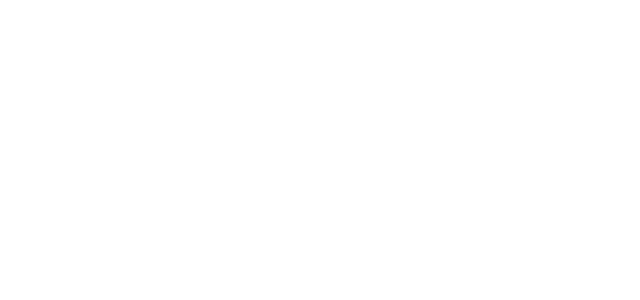
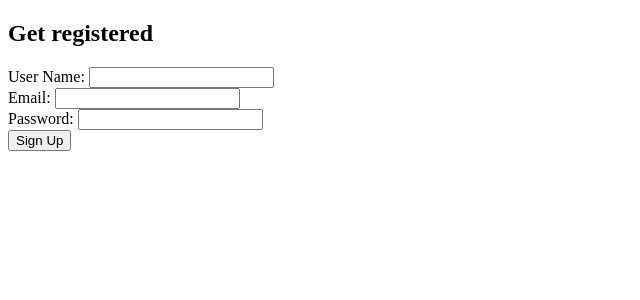
Before and after one commit to NitGanwani/OnlyFilms-Frontend, a React (Vite) app: page / in a window 1280 px wide. Shown: the top 300 px of the page, without its empty margins (0-640 px from the left). Built offline with nearby package versions, Linux system fonts and the light colour scheme.

Commit message:
Add functionality for register users

```diff
--- a/src/core/services/user.repository.ts
+++ b/src/core/services/user.repository.ts
@@ -21,7 +21,7 @@ export class UserRepository extends ApiRepository<User> {
   }
 
   async register(item: Partial<User>): Promise<User> {
-    const response = await fetch(this.url + "register/", {
+    const response = await fetch(this.url + "user/register", {
       method: "POST",
       body: JSON.stringify(item),
       headers: { "Content-Type": "application/json" },
@@ -30,7 +30,7 @@ export class UserRepository extends ApiRepository<User> {
   }
 
   async login(id: User["id"], item: Partial<User>): Promise<User> {
-    const response = await fetch(this.url + "login/" + (id as string), {
+    const response = await fetch(this.url + "user/login/" + id, {
       method: "PATCH",
       body: JSON.stringify(item),
       headers: { "Content-Type": "application/json" },
--- /dev/null
+++ b/src/core/store/store.ts
@@ -0,0 +1,17 @@
+import { Action, ThunkAction, configureStore } from "@reduxjs/toolkit";
+import usersSlice from "../../features/redux/users.slice";
+
+export const store = configureStore({
+  reducer: {
+    users: usersSlice,
+  },
+});
+
+export type AppDispatch = typeof store.dispatch;
+export type RootState = ReturnType<typeof store.getState>;
+export type AppThunk<ReturnType = void> = ThunkAction<
+  ReturnType,
+  RootState,
+  unknown,
+  Action<string>
+>;
--- a/src/features/components/app/App.tsx
+++ b/src/features/components/app/App.tsx
@@ -1,3 +1,9 @@
+import Register from "../register/Register";
+
 export function App() {
-  return;
+  return (
+    <>
+      <Register></Register>
+    </>
+  );
 }
--- a/src/features/components/register/Register.tsx
+++ b/src/features/components/register/Register.tsx
@@ -0,0 +1,40 @@
+import { SyntheticEvent } from "react";
+import { useUsers } from "../../hooks/use.users";
+import { User } from "../../models/user";
+
+export default function Register() {
+  const { handleRegisterUser } = useUsers();
+
+  const handleSubmit = (event: SyntheticEvent) => {
+    event.preventDefault();
+    const formElement = event.target as HTMLFormElement;
+    const data = {
+      userName: (formElement.user as HTMLInputElement).value,
+      email: (formElement.email as HTMLInputElement).value,
+      password: (formElement.password as HTMLInputElement).value,
+    } as unknown as Partial<User>;
+    handleRegisterUser(data);
+    formElement.reset();
+  };
+
+  return (
+    <>
+      <h2>Get registered</h2>
+      <form onSubmit={handleSubmit}>
+        <div>
+          <label htmlFor="user">User Name: </label>
+          <input type="text" id="user" name="user" />
+        </div>
+        <div>
+          <label htmlFor="email">Email: </label>
+          <input type="email" id="email" name="email" />
+        </div>
+        <div>
+          <label htmlFor="password">Password: </label>
+          <input type="password" id="password" name="password" />
+        </div>
+        <button type="submit">Sign Up</button>
+      </form>
+    </>
+  );
+}
--- /dev/null
+++ b/src/features/hooks/use.users.ts
@@ -0,0 +1,38 @@
+import { useSelector, useDispatch } from "react-redux";
+import { AppDispatch, RootState } from "../../core/store/store";
+import { useCallback, useMemo } from "react";
+import {
+  loadUsersAsync,
+  loginUserAsync,
+  registerUserAsync,
+} from "../redux/users.slice";
+import { User } from "../models/user";
+import { UserRepository } from "../../core/services/user.repository";
+
+export function useUsers() {
+  const { users, currentUser } = useSelector((state: RootState) => state.users);
+  const dispatch: AppDispatch = useDispatch();
+  const url = "https://nitin-onlyfilms.onrender.com/";
+
+  const repo: UserRepository = useMemo(() => new UserRepository(url), []);
+
+  const handleLoadUsers = useCallback(async () => {
+    dispatch(loadUsersAsync(repo));
+  }, [repo, dispatch]);
+
+  const handleRegisterUser = async (user: Partial<User>) => {
+    dispatch(registerUserAsync({ repo, user }));
+  };
+
+  const handleLoginUser = async (id: string, user: Partial<User>) => {
+    dispatch(loginUserAsync({ repo, id, user }));
+  };
+
+  return {
+    handleLoadUsers,
+    users,
+    handleRegisterUser,
+    handleLoginUser,
+    currentUser,
+  };
+}
--- a/src/main.tsx
+++ b/src/main.tsx
@@ -1,6 +1,13 @@
 import React from "react";
 import ReactDOM from "react-dom/client";
+import { Provider } from "react-redux";
+import { store } from "./core/store/store";
+import { App } from "./features/components/app/App";
 
 ReactDOM.createRoot(document.querySelector("#root") as HTMLElement).render(
-  <React.StrictMode></React.StrictMode>
+  <React.StrictMode>
+    <Provider store={store}>
+      <App></App>
+    </Provider>
+  </React.StrictMode>
 );
```
